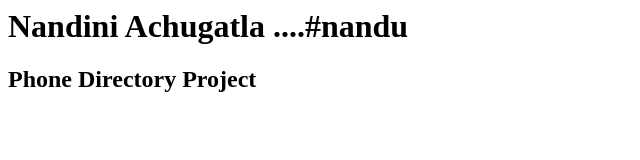
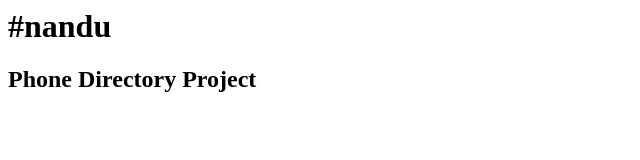
Before and after one commit to nandiniachugatala/phone_directory_server, a website: page index.html in a window 1280 px wide. Shown: the whole page, without its empty margins (0-640 px from the left). Drawn offline with Linux system fonts and the light colour scheme.

Commit message:
Update index.html

```diff
--- a/index.html
+++ b/index.html
@@ -8,7 +8,7 @@
 
 <Body>
 
-    <h1> Nandini Achugatla ....#nandu</h1>
+    <h1> #nandu</h1>
     <h2> Phone Directory Project</h2>
 </Body>
 
```
